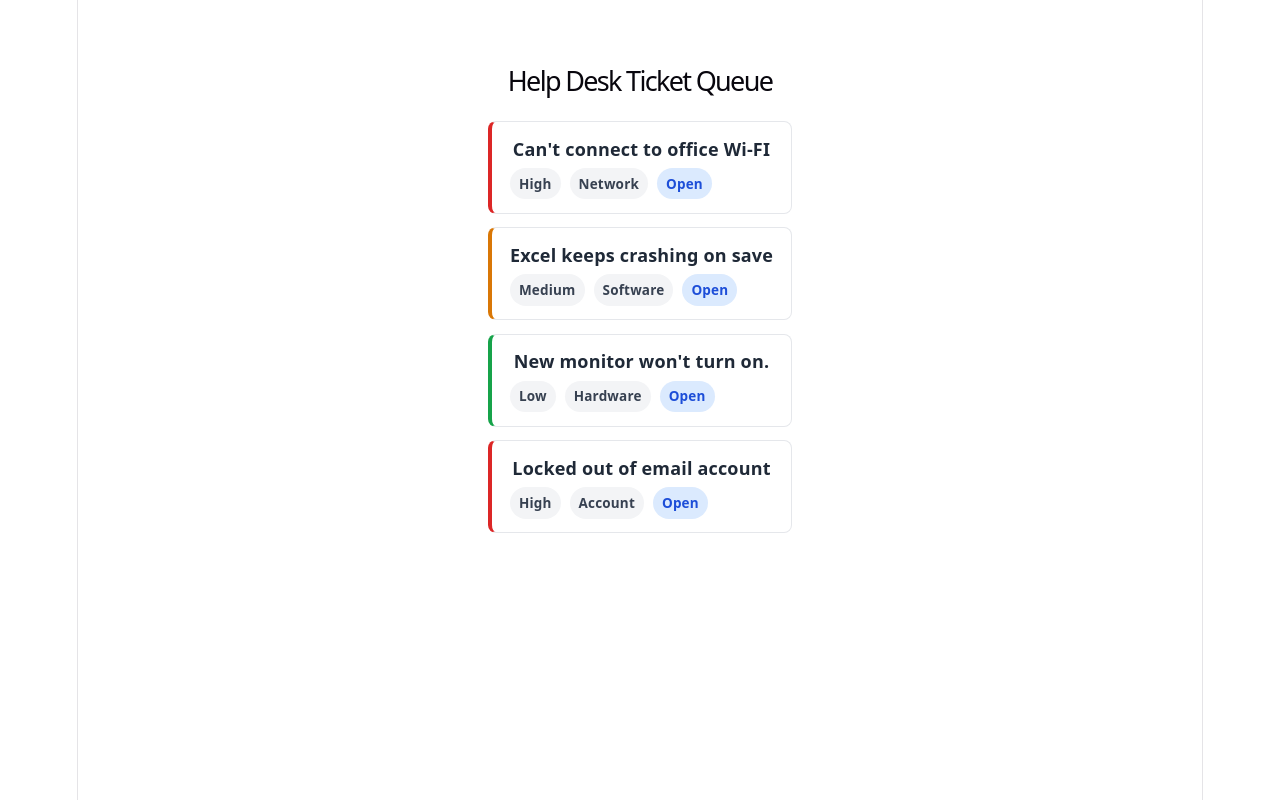
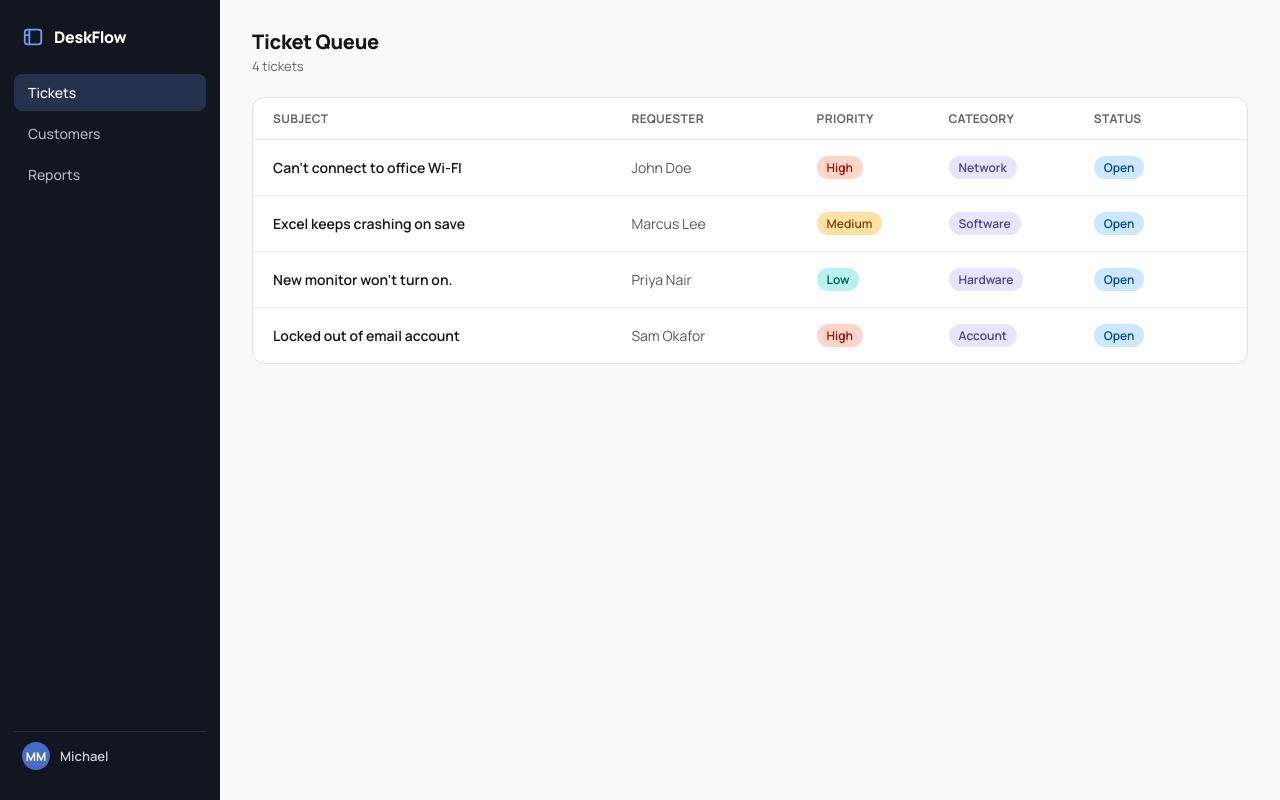
Before and after one commit to MichaelM98/Ticket_Sim, a React (Vite) app: page / in a window 1280 px wide. Built offline with nearby package versions, Linux system fonts and the light colour scheme.

Commit message:
Rebuild UI as DeskFlow-styled internal tool (sidebar, ticket table, right-rail detail view)

```diff
--- a/index.html
+++ b/index.html
@@ -4,7 +4,8 @@
     <meta charset="UTF-8" />
     <link rel="icon" type="image/svg+xml" href="/favicon.svg" />
     <meta name="viewport" content="width=device-width, initial-scale=1.0" />
-    <title>ticket_sim</title>
+    <link rel="stylesheet" href="https://fonts.googleapis.com/css2?family=Manrope:wght@400;500;600;700;800&display=swap" />
+    <title>DeskFlow</title>
   </head>
   <body>
     <div id="root"></div>
--- a/src/App.css
+++ b/src/App.css
@@ -1,201 +1,396 @@
-.app {
-  max-width: 700px;
-  margin: 0 auto;
-  padding: 2rem 1rem;
-  font-family: system-ui, sans-serif;
-  color: #1f2937;
+* {
+  box-sizing: border-box;
 }
 
-h1 {
-  font-size: 1.5rem;
-  margin-bottom: 1.5rem;
+body {
+  margin: 0;
+  font-family: 'Manrope', system-ui, sans-serif;
 }
 
-/* Ticket queue list */
-.ticket-queue {
+a {
+  color: oklch(55% 0.15 265);
+}
+
+/* App shell */
+.app-shell {
+  display: flex;
+  min-height: 100vh;
+  background: oklch(98% 0.003 250);
+  color: oklch(20% 0.01 260);
+  font-size: 14px;
+}
+
+.app-content {
+  flex: 1;
+  padding: 28px 32px;
+  min-width: 0;
+}
+
+/* Sidebar */
+.sidebar {
+  width: 220px;
+  flex-shrink: 0;
+  background: oklch(20% 0.02 260);
   display: flex;
   flex-direction: column;
-  gap: 0.75rem;
+  padding: 20px 14px;
+  gap: 4px;
 }
 
-.ticket-card {
-  border: 1px solid #e5e7eb;
-  border-left: 4px solid #9ca3af;
-  border-radius: 8px;
-  padding: 0.75rem 1rem;
-  cursor: pointer;
-  background: #fff;
-  transition: box-shadow 0.15s ease, transform 0.15s ease;
+.sidebar-brand {
+  display: flex;
+  align-items: center;
+  gap: 10px;
+  padding: 6px 8px 22px 8px;
+  color: oklch(70% 0.15 265);
+  font-weight: 800;
+  font-size: 16px;
 }
 
-.ticket-card:hover {
-  box-shadow: 0 2px 8px rgba(0, 0, 0, 0.08);
-  transform: translateY(-1px);
+.sidebar-brand span {
+  color: white;
+  letter-spacing: -0.3px;
 }
 
-.ticket-card h3 {
-  margin: 0 0 0.35rem 0;
-  font-size: 1rem;
-  color: #1f2937;
+.nav-item {
+  padding: 9px 14px;
+  border-radius: 8px;
+  color: oklch(78% 0.02 260);
+  font-size: 14px;
+  font-weight: 500;
 }
 
-.ticket-detail h2 {
-  color: #1f2937;
+.nav-item.active {
+  background: oklch(32% 0.05 265);
+  color: white;
 }
 
-/* Priority accent colors */
-.priority-high {
-  border-left-color: #dc2626;
+.sidebar-spacer {
+  flex: 1;
 }
 
-.priority-medium {
-  border-left-color: #d97706;
+.sidebar-user {
+  display: flex;
+  align-items: center;
+  gap: 10px;
+  padding: 10px 8px;
+  border-top: 1px solid oklch(30% 0.02 260);
+  margin-top: 8px;
+  color: oklch(85% 0.01 260);
+  font-size: 13px;
+  font-weight: 600;
 }
 
-.priority-low {
-  border-left-color: #16a34a;
+.avatar {
+  width: 28px;
+  height: 28px;
+  border-radius: 999px;
+  background: oklch(55% 0.15 265);
+  color: white;
+  display: flex;
+  align-items: center;
+  justify-content: center;
+  font-weight: 700;
+  font-size: 12px;
+  flex-shrink: 0;
 }
 
-/* Badges shared by queue + detail view */
+.avatar-accent {
+  width: 34px;
+  height: 34px;
+  background: oklch(85% 0.04 290);
+  color: oklch(42% 0.11 290);
+}
+
+/* Page header */
+.content-header {
+  display: flex;
+  align-items: center;
+  justify-content: space-between;
+  margin-bottom: 22px;
+}
+
+.page-title {
+  font-size: 20px;
+  font-weight: 800;
+  letter-spacing: -0.3px;
+}
+
+.page-subtitle {
+  color: oklch(50% 0.01 260);
+  font-size: 13px;
+  margin-top: 2px;
+}
+
+/* Ticket table */
+.ticket-table {
+  background: white;
+  border: 1px solid oklch(91% 0.005 260);
+  border-radius: 12px;
+  overflow: hidden;
+}
+
+.ticket-table-header,
+.ticket-row {
+  display: grid;
+  grid-template-columns: 2.6fr 1.3fr 0.9fr 1fr 1fr;
+  gap: 12px;
+  padding: 16px 20px;
+  align-items: center;
+}
+
+.ticket-table-header {
+  padding: 12px 20px;
+  border-bottom: 1px solid oklch(93% 0.005 260);
+  color: oklch(50% 0.01 260);
+  font-size: 12px;
+  font-weight: 700;
+  text-transform: uppercase;
+  letter-spacing: 0.03em;
+}
+
+.ticket-row {
+  border-bottom: 1px solid oklch(95% 0.003 260);
+  cursor: pointer;
+}
+
+.ticket-row:last-child {
+  border-bottom: none;
+}
+
+.ticket-row:hover {
+  background: oklch(97% 0.003 260);
+}
+
+.col-subject {
+  font-weight: 600;
+}
+
+.col-requester {
+  color: oklch(45% 0.01 260);
+}
+
+/* Badges */
+.badge {
+  display: inline-flex;
+  align-items: center;
+  padding: 3px 10px;
+  border-radius: 999px;
+  font-size: 12px;
+  font-weight: 600;
+  white-space: nowrap;
+}
+
+.pill-high { background: oklch(92% 0.07 30); color: oklch(42% 0.16 30); }
+.pill-medium { background: oklch(93% 0.09 80); color: oklch(42% 0.13 80); }
+.pill-low { background: oklch(92% 0.06 190); color: oklch(38% 0.10 190); }
+.pill-cat { background: oklch(93% 0.04 290); color: oklch(42% 0.11 290); }
+.pill-open { background: oklch(92% 0.05 250); color: oklch(40% 0.13 250); }
+.pill-resolved { background: oklch(92% 0.06 150); color: oklch(38% 0.12 150); }
+.pill-closed { background: oklch(93% 0.006 260); color: oklch(48% 0.01 260); }
+
+/* Ticket detail */
+.back-link {
+  background: none;
+  border: none;
+  padding: 0;
+  color: oklch(55% 0.15 265);
+  font-size: 13px;
+  font-weight: 600;
+  cursor: pointer;
+  margin-bottom: 14px;
+}
+
+.back-link:hover {
+  color: oklch(45% 0.15 265);
+}
+
+.detail-header {
+  display: flex;
+  align-items: flex-start;
+  justify-content: space-between;
+  margin-bottom: 18px;
+}
+
+.detail-title {
+  font-size: 20px;
+  font-weight: 800;
+  letter-spacing: -0.3px;
+  color: oklch(20% 0.01 260);
+}
+
 .ticket-meta {
   display: flex;
-  gap: 0.5rem;
-  margin: 0;
-}
-
-.priority-badge,
-.category-badge,
-.status-badge {
-  font-size: 0.75rem;
-  font-weight: 600;
-  padding: 0.15rem 0.5rem;
-  border-radius: 999px;
-  background: #f3f4f6;
-  color: #374151;
-}
-
-.status-open {
-  background: #dbeafe;
-  color: #1d4ed8;
-}
-
-.status-resolved {
-  background: #dcfce7;
-  color: #15803d;
-}
-
-.status-closed {
-  background: #e5e7eb;
-  color: #4b5563;
+  gap: 8px;
+  margin-top: 8px;
 }
 
 .ticket-actions {
   display: flex;
-  gap: 0.5rem;
-  margin: 1rem 0;
+  gap: 10px;
 }
 
 .ticket-actions button {
-  padding: 0.4rem 0.9rem;
-  border: 1px solid #d1d5db;
-  border-radius: 6px;
-  background: #fff;
-  color: #1f2937;
+  padding: 9px 16px;
+  border-radius: 8px;
+  border: 1px solid oklch(88% 0.005 260);
+  background: white;
+  color: oklch(20% 0.01 260);
+  font-weight: 700;
+  font-size: 13px;
   cursor: pointer;
-  font-size: 0.85rem;
 }
 
 .ticket-actions button:hover {
-  background: #f3f4f6;
+  background: oklch(97% 0.003 260);
 }
 
-/* Ticket detail view */
-.ticket-detail {
-  background: #fff;
-  border: 1px solid #e5e7eb;
-  border-radius: 8px;
-  padding: 1.5rem;
+.detail-body {
+  display: flex;
+  gap: 20px;
+  align-items: flex-start;
 }
 
-.back-button {
-  background: none;
-  border: none;
-  color: #2563eb;
-  cursor: pointer;
-  font-size: 0.9rem;
-  padding: 0;
-  margin-bottom: 1rem;
+.right-rail {
+  width: 260px;
+  flex-shrink: 0;
+  display: flex;
+  flex-direction: column;
+  gap: 16px;
 }
 
-.back-button:hover {
-  text-decoration: underline;
+.info-card {
+  background: white;
+  border: 1px solid oklch(91% 0.005 260);
+  border-radius: 12px;
+  padding: 18px;
+}
+
+.info-card-title {
+  font-weight: 700;
+  font-size: 12px;
+  text-transform: uppercase;
+  letter-spacing: 0.03em;
+  color: oklch(50% 0.01 260);
+  margin-bottom: 12px;
+}
+
+.requester-row {
+  display: flex;
+  align-items: center;
+  gap: 10px;
+}
+
+.requester-name {
+  font-weight: 700;
+  font-size: 13px;
+  color: oklch(20% 0.01 260);
+}
+
+.requester-dept {
+  font-size: 12px;
+  color: oklch(50% 0.01 260);
+}
+
+.info-row {
+  display: flex;
+  justify-content: space-between;
+  font-size: 13px;
+  color: oklch(20% 0.01 260);
+  padding: 4px 0;
+}
+
+.info-row span:first-child {
+  color: oklch(50% 0.01 260);
+}
+
+.info-row span:last-child {
+  font-weight: 600;
 }
 
 /* Chat panel */
 .chat-panel {
-  margin-top: 1.5rem;
-  border-top: 1px solid #e5e7eb;
-  padding-top: 1rem;
+  flex: 1;
+  display: flex;
+  flex-direction: column;
+  background: white;
+  border: 1px solid oklch(91% 0.005 260);
+  border-radius: 12px;
+  overflow: hidden;
+}
+
+.chat-panel-header {
+  padding: 14px 20px;
+  border-bottom: 1px solid oklch(94% 0.005 260);
+  font-weight: 700;
+  font-size: 13px;
+  color: oklch(45% 0.01 260);
 }
 
 .chat-messages {
   display: flex;
   flex-direction: column;
-  gap: 0.5rem;
-  max-height: 300px;
+  gap: 12px;
+  max-height: 400px;
   overflow-y: auto;
-  margin-bottom: 0.75rem;
+  padding: 20px;
 }
 
 .chat-bubble {
   max-width: 75%;
-  padding: 0.5rem 0.75rem;
-  border-radius: 12px;
-  font-size: 0.9rem;
-  line-height: 1.4;
+  padding: 10px 14px;
+  border-radius: 14px;
+  font-size: 13px;
+  line-height: 1.5;
 }
 
 .chat-bubble.customer {
   align-self: flex-start;
-  background: #f3f4f6;
-  color: #1f2937;
+  background: oklch(95% 0.003 260);
+  color: oklch(20% 0.01 260);
+  border-radius: 14px 14px 14px 4px;
 }
 
 .chat-bubble.tech {
   align-self: flex-end;
-  background: #2563eb;
-  color: #fff;
+  background: oklch(55% 0.15 265);
+  color: white;
+  border-radius: 14px 14px 4px 14px;
 }
 
 .chat-bubble.typing {
   font-style: italic;
-  color: #9ca3af;
+  color: oklch(60% 0.01 260);
 }
 
 .chat-input-row {
   display: flex;
-  gap: 0.5rem;
+  gap: 10px;
+  padding: 16px 20px;
+  border-top: 1px solid oklch(94% 0.005 260);
 }
 
 .chat-input-row input {
   flex: 1;
-  padding: 0.5rem 0.75rem;
-  border: 1px solid #d1d5db;
-  border-radius: 6px;
-  font-size: 0.9rem;
+  padding: 10px 14px;
+  border: 1px solid oklch(88% 0.005 260);
+  border-radius: 8px;
+  color: oklch(20% 0.01 260);
+  font-size: 13px;
 }
 
 .chat-input-row button {
-  padding: 0.5rem 1rem;
+  padding: 10px 20px;
   border: none;
-  border-radius: 6px;
-  background: #2563eb;
-  color: #fff;
+  border-radius: 8px;
+  background: oklch(55% 0.15 265);
+  color: white;
   cursor: pointer;
-  font-size: 0.9rem;
+  font-weight: 700;
+  font-size: 13px;
 }
 
 .chat-input-row button:disabled {
-  background: #93c5fd;
+  background: oklch(80% 0.06 265);
   cursor: not-allowed;
 }
--- a/src/App.jsx
+++ b/src/App.jsx
@@ -1,6 +1,7 @@
 import { useState } from 'react'
 import './App.css'
 import initialTickets from './data/tickets'
+import Sidebar from './components/Sidebar'
 import TicketQueue from './components/TicketQueue'
 import TicketDetail from './components/TicketDetail'
 
@@ -19,8 +20,9 @@ function App() {
   }
 
   return (
-    <div className="app">
-      <h1>Help Desk Ticket Queue</h1>
+    <div className="app-shell">
+      <Sidebar />
+      <div className="app-content">
         {selectedTicket ? (
           <TicketDetail
             ticket={selectedTicket}
@@ -31,6 +33,7 @@ function App() {
           <TicketQueue tickets={tickets} onSelectTicket={setSelectedTicketId} />
         )}
       </div>
+    </div>
   )
 }
 
--- a/src/components/ChatPanel.jsx
+++ b/src/components/ChatPanel.jsx
@@ -40,6 +40,7 @@ function ChatPanel({ ticket }) {
 
   return (
     <div className="chat-panel">
+      <div className="chat-panel-header">Conversation</div>
       <div className="chat-messages">
         <div className="chat-bubble customer">{ticket.description}</div>
         {messages.map((msg, index) => (
--- /dev/null
+++ b/src/components/Sidebar.jsx
@@ -0,0 +1,26 @@
+function Sidebar() {
+  return (
+    <div className="sidebar">
+      <div className="sidebar-brand">
+        <svg width="22" height="22" viewBox="0 0 24 24" fill="none" stroke="currentColor" strokeWidth="2">
+          <rect x="3" y="4" width="18" height="16" rx="3" />
+          <path d="M8 4v16M3 10h5" />
+        </svg>
+        <span>DeskFlow</span>
+      </div>
+
+      <div className="nav-item active">Tickets</div>
+      <div className="nav-item">Customers</div>
+      <div className="nav-item">Reports</div>
+
+      <div className="sidebar-spacer" />
+
+      <div className="sidebar-user">
+        <div className="avatar">MM</div>
+        <span>Michael</span>
+      </div>
+    </div>
+  )
+}
+
+export default Sidebar
--- a/src/components/TicketCard.jsx
+++ /dev/null
@@ -1,16 +0,0 @@
-function TicketCard({ ticket, onClick }) {
-  return (
-    <div className={`ticket-card priority-${ticket.priority.toLowerCase()}`} onClick={onClick}>
-      <h3>{ticket.subject}</h3>
-      <p className="ticket-meta">
-        <span className="priority-badge">{ticket.priority}</span>
-        <span className="category-badge">{ticket.category}</span>
-        <span className={`status-badge status-${ticket.status.toLowerCase()}`}>
-          {ticket.status}
-        </span>
-      </p>
-    </div>
-  )
-}
-
-export default TicketCard
--- a/src/components/TicketDetail.jsx
+++ b/src/components/TicketDetail.jsx
@@ -1,27 +1,58 @@
 import ChatPanel from './ChatPanel'
 
 function TicketDetail({ ticket, onBack, onUpdateStatus }) {
+  const initials = ticket.requester
+    .split(' ')
+    .map((word) => word[0])
+    .join('')
+
   return (
     <div className="ticket-detail">
-      <button className="back-button" onClick={onBack}>← Back to queue</button>
-      <h2>{ticket.subject}</h2>
-      <p className="ticket-meta">
-        <span className="priority-badge">{ticket.priority}</span>
-        <span className="category-badge">{ticket.category}</span>
-        <span className={`status-badge status-${ticket.status.toLowerCase()}`}>
-          {ticket.status}
-        </span>
-      </p>
-      <p><strong>Requester:</strong> {ticket.requester}</p>
-      <div className="ticket-actions">
-        <button onClick={() => onUpdateStatus(ticket.id, 'Resolved')}>
-          Mark Resolved
-        </button>
-        <button onClick={() => onUpdateStatus(ticket.id, 'Closed')}>
-          Close Ticket
-        </button>
+      <button className="back-link" onClick={onBack}>← Back to queue</button>
+
+      <div className="detail-header">
+        <div>
+          <div className="detail-title">{ticket.subject}</div>
+          <div className="ticket-meta">
+            <span className={`badge pill-${ticket.priority.toLowerCase()}`}>{ticket.priority}</span>
+            <span className="badge pill-cat">{ticket.category}</span>
+            <span className={`badge pill-${ticket.status.toLowerCase()}`}>{ticket.status}</span>
+          </div>
+        </div>
+        <div className="ticket-actions">
+          <button onClick={() => onUpdateStatus(ticket.id, 'Resolved')}>Mark Resolved</button>
+          <button onClick={() => onUpdateStatus(ticket.id, 'Closed')}>Close Ticket</button>
+        </div>
       </div>
-      <ChatPanel ticket={ticket} />
+
+      <div className="detail-body">
+        <ChatPanel ticket={ticket} />
+
+        <div className="right-rail">
+          <div className="info-card">
+            <div className="info-card-title">Requester</div>
+            <div className="requester-row">
+              <div className="avatar avatar-accent">{initials}</div>
+              <div>
+                <div className="requester-name">{ticket.requester}</div>
+                <div className="requester-dept">{ticket.department}</div>
+              </div>
+            </div>
+          </div>
+
+          <div className="info-card">
+            <div className="info-card-title">Details</div>
+            <div className="info-row">
+              <span>Ticket ID</span>
+              <span>#{ticket.id}</span>
+            </div>
+            <div className="info-row">
+              <span>Category</span>
+              <span>{ticket.category}</span>
+            </div>
+          </div>
+        </div>
+      </div>
     </div>
   )
 }
--- a/src/components/TicketQueue.jsx
+++ b/src/components/TicketQueue.jsx
@@ -1,16 +1,32 @@
-import TicketCard from './TicketCard';
+import TicketRow from './TicketRow';
 
 function TicketQueue({ tickets, onSelectTicket }) {
     return (
-        <div className="ticket-queue">
+        <div>
+            <div className="content-header">
+                <div>
+                    <div className="page-title">Ticket Queue</div>
+                    <div className="page-subtitle">{tickets.length} tickets</div>
+                </div>
+            </div>
+
+            <div className="ticket-table">
+                <div className="ticket-table-header">
+                    <div>Subject</div>
+                    <div>Requester</div>
+                    <div>Priority</div>
+                    <div>Category</div>
+                    <div>Status</div>
+                </div>
                 {tickets.map((ticket) => (
-                <TicketCard
+                    <TicketRow
                         key={ticket.id}
                         ticket={ticket}
                         onClick={() => onSelectTicket(ticket.id)}
                     />
                 ))}
             </div>
+        </div>
     )
 }
 
--- /dev/null
+++ b/src/components/TicketRow.jsx
@@ -0,0 +1,19 @@
+function TicketRow({ ticket, onClick }) {
+  return (
+    <div className="ticket-row" onClick={onClick}>
+      <div className="col-subject">{ticket.subject}</div>
+      <div className="col-requester">{ticket.requester}</div>
+      <div>
+        <span className={`badge pill-${ticket.priority.toLowerCase()}`}>{ticket.priority}</span>
+      </div>
+      <div>
+        <span className="badge pill-cat">{ticket.category}</span>
+      </div>
+      <div>
+        <span className={`badge pill-${ticket.status.toLowerCase()}`}>{ticket.status}</span>
+      </div>
+    </div>
+  )
+}
+
+export default TicketRow
--- a/src/data/tickets.js
+++ b/src/data/tickets.js
@@ -5,6 +5,7 @@ const tickets = [
         priority: "High",
         category: "Network",
         requester: "John Doe",
+        department: "Accounting Dept.",
         description: "Laptop shows 'Wi-Fi' but says no internet access since this morning",
         status: "Open"
     },
@@ -14,6 +15,7 @@ const tickets = [
         priority: "Medium",
         category: "Software",
         requester: "Marcus Lee",
+        department: "Finance Dept.",
         description: "Excel closes unexpectedly whenever trying to save a large spreadsheet.",
         status: "Open"
     },
@@ -23,6 +25,7 @@ const tickets = [
         priority: "Low",
         category: "Hardware",
         requester: "Priya Nair",
+        department: "Marketing Dept.",
         description: "Just unboxed a new monitor, power light doesn't come on at all.",
         status: "Open"
     },
@@ -32,6 +35,7 @@ const tickets = [
         priority: "High",
         category: "Account",
         requester: "Sam Okafor",
+        department: "Sales Dept.",
         description: "Password reset email never arrives, tried three times.",
         status: "Open"
     }
--- a/src/index.css
+++ b/src/index.css
@@ -1,53 +1,5 @@
 :root {
-  --text: #6b6375;
-  --text-h: #08060d;
-  --bg: #fff;
-  --border: #e5e4e7;
-  --code-bg: #f4f3ec;
-  --accent: #aa3bff;
-  --accent-bg: rgba(170, 59, 255, 0.1);
-  --accent-border: rgba(170, 59, 255, 0.5);
-  --social-bg: rgba(244, 243, 236, 0.5);
-  --shadow:
-    rgba(0, 0, 0, 0.1) 0 10px 15px -3px, rgba(0, 0, 0, 0.05) 0 4px 6px -2px;
-
-  --sans: system-ui, 'Segoe UI', Roboto, sans-serif;
-  --heading: system-ui, 'Segoe UI', Roboto, sans-serif;
-  --mono: ui-monospace, Consolas, monospace;
-
-  font: 18px/145% var(--sans);
-  letter-spacing: 0.18px;
-  color-scheme: light dark;
-  color: var(--text);
-  background: var(--bg);
-  font-synthesis: none;
-  text-rendering: optimizeLegibility;
-  -webkit-font-smoothing: antialiased;
-  -moz-osx-font-smoothing: grayscale;
-
-  @media (max-width: 1024px) {
-    font-size: 16px;
-  }
-}
-
-@media (prefers-color-scheme: dark) {
-  :root {
-    --text: #9ca3af;
-    --text-h: #f3f4f6;
-    --bg: #16171d;
-    --border: #2e303a;
-    --code-bg: #1f2028;
-    --accent: #c084fc;
-    --accent-bg: rgba(192, 132, 252, 0.15);
-    --accent-border: rgba(192, 132, 252, 0.5);
-    --social-bg: rgba(47, 48, 58, 0.5);
-    --shadow:
-      rgba(0, 0, 0, 0.4) 0 10px 15px -3px, rgba(0, 0, 0, 0.25) 0 4px 6px -2px;
-  }
-
-  #social .button-icon {
-    filter: invert(1) brightness(2);
-  }
+  color-scheme: light;
 }
 
 body {
@@ -55,57 +7,5 @@ body {
 }
 
 #root {
-  width: 1126px;
-  max-width: 100%;
-  margin: 0 auto;
-  text-align: center;
-  border-inline: 1px solid var(--border);
-  min-height: 100svh;
-  display: flex;
-  flex-direction: column;
-  box-sizing: border-box;
+  min-height: 100vh;
 }
-
-h1,
-h2 {
-  font-family: var(--heading);
-  font-weight: 500;
-  color: var(--text-h);
-}
-
-h1 {
-  font-size: 56px;
-  letter-spacing: -1.68px;
-  margin: 32px 0;
-  @media (max-width: 1024px) {
-    font-size: 36px;
-    margin: 20px 0;
-  }
-}
-h2 {
-  font-size: 24px;
-  line-height: 118%;
-  letter-spacing: -0.24px;
-  margin: 0 0 8px;
-  @media (max-width: 1024px) {
-    font-size: 20px;
-  }
-}
-p {
-  margin: 0;
-}
-
-code,
-.counter {
-  font-family: var(--mono);
-  display: inline-flex;
-  border-radius: 4px;
-  color: var(--text-h);
-}
-
-code {
-  font-size: 15px;
-  line-height: 135%;
-  padding: 4px 8px;
-  background: var(--code-bg);
-}
```
Lines whose indentation alone changed are shown as unchanged.
